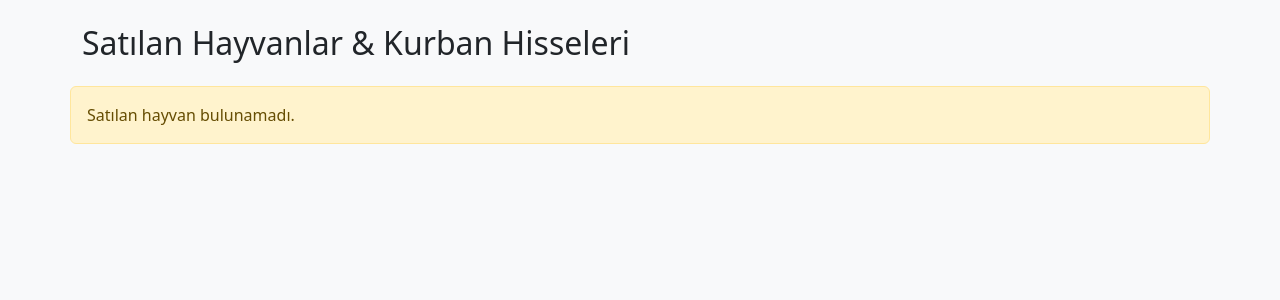
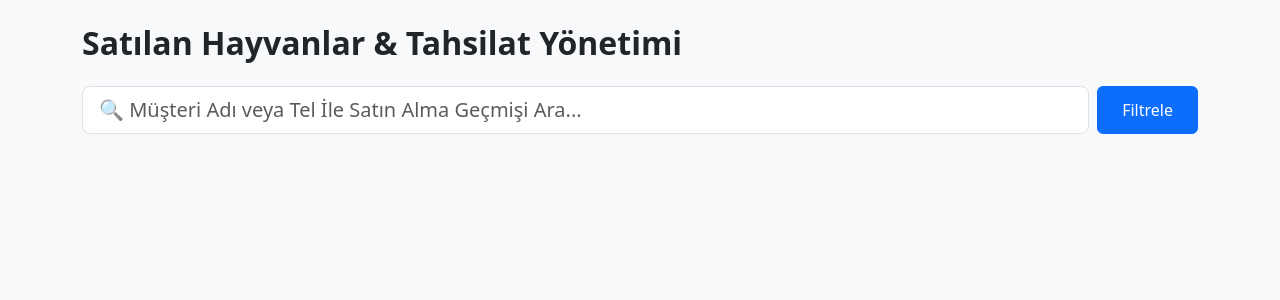
Before and after one commit to Dev1Zfr/PROJE_KLASORU, a Flask app: page /satilanlar in a window 1280 px wide. Shown: the part 80-380 px from the top of the page. Run offline with Flask 3, Linux system fonts and the light colour scheme; a user stored in the database is signed in; data that the repository does not hold is empty.

Commit message:
Update satilanlar.html

```diff
--- a/templates/satilanlar.html
+++ b/templates/satilanlar.html
@@ -1,44 +1,61 @@
 {% extends 'layout.html' %}
+{% block content %}
+<h2 class="mb-4 fw-bold">Satılan Hayvanlar & Tahsilat Yönetimi</h2>
 
-{% block content %}
-<h2 class="mb-4">Satılan Hayvanlar & Kurban Hisseleri</h2>
+<!-- KİME SATTIĞIMA GÖRE FİLTRELEME -->
+<form method="GET" action="/satilanlar" class="mb-4 d-flex gap-2">
+    <input type="text" name="q" class="form-control form-control-lg" placeholder="🔍 Müşteri Adı veya Tel İle Satın Alma Geçmişi Ara..." value="{{ q }}">
+    <button type="submit" class="btn btn-primary px-4">Filtrele</button>
+</form>
+
 <div class="row">
-    {% for hayvan in hayvanlar %}
+    {% for hayvan in kurbanlar + normal_satilanlar %}
     <div class="col-md-6 mb-4">
-        <div class="card shadow-sm border-success">
-            <div class="card-header bg-success text-white fw-bold d-flex justify-content-between">
-                <span>Küpe No: {{ hayvan.kupe_no }}</span>
-                <span>Satış Fiyatı: {{ hayvan.satis_fiyati }} ₺</span>
+        <div class="card shadow-sm h-100">
+            <div class="card-header bg-dark text-white fw-bold d-flex justify-content-between">
+                <span>Küpe No: {{ hayvan.kupe_no }} ({{ hayvan.satis_turu }})</span>
+                <span>Fiyat: {{ hayvan.satis_fiyati }} ₺</span>
             </div>
             <div class="card-body">
-                <p><strong>Irk:</strong> {{ hayvan.irk }} | <strong>Canlı KG:</strong> {{ hayvan.guncel_kg }} kg</p>
-
-                {% if hayvan.is_kurban %}
-                <div class="alert alert-info py-2">
-                    <small>
-                        <strong>Karkas Et (%{{ hayvan.randiman }} Randıman):</strong> ~{{ hayvan.karkas_et_kg }} kg<br>
-                        <strong>Hisse Başı Et (7'ye Bölüm):</strong> ~{{ hayvan.hisse_basi_et }} kg / hisse<br>
-                        <strong>Hisse Başı Fiyat:</strong> {{ hayvan.hisse_fiyati }} ₺
-                    </small>
-                </div>
-
-                <h6>Hissedarlar (7 Kişi)</h6>
-                <ul class="list-group list-group-flush mb-2">
-                    {% for hisse in hayvan.hisseder %}
-                    <li class="list-group-item d-flex justify-content-between align-items-center py-1">
-                        <small>{{ loop.index }}. {{ hisse.hissedar_adi }}</small>
-                        <small class="text-muted">{{ hisse.hissedar_tel }}</small>
-                    </li>
-                    {% else %}
-                    <li class="list-group-item py-1"><small class="text-muted">Henüz hisse ismi girilmedi.</small></li>
-                    {% endfor %}
-                </ul>
-                {% endif %}
+                <table class="table table-sm align-middle">
+                    <thead class="table-light">
+                        <tr><th>İsim</th><th>Borç</th><th>Kalan</th><th>İşlem</th></tr>
+                    </thead>
+                    <tbody>
+                        {% for hisse in hayvan.hisseler %}
+                        <tr>
+                            <td><strong>{{ hisse.hissedar_adi }}</strong><br><small>{{ hisse.hissedar_tel }}</small></td>
+                            <td>{{ hisse.toplam_borc }}₺</td>
+                            <td class="text-danger fw-bold">{{ hisse.kalan_borc }}₺</td>
+                            <td>
+                                <!-- Tahsilat Ekle -->
+                                <form action="/odeme-ekle/{{ hisse.id }}" method="POST" class="d-flex gap-1 mb-1">
+                                    <input type="number" name="ek_odeme" class="form-control form-control-sm" placeholder="₺" required style="width:60px;">
+                                    <input type="text" name="aciklama_not" class="form-control form-control-sm" placeholder="Not" style="width:70px;">
+                                    <button type="submit" class="btn btn-sm btn-success">+</button>
+                                </form>
+                                <!-- Ödeme Geçmişi Göster -->
+                                <button class="btn btn-sm btn-outline-info w-100" type="button" data-bs-toggle="collapse" data-bs-target="#gecmis-{{ hisse.id }}">Geçmişi Gör</button>
+                            </td>
+                        </tr>
+                        <!-- GİZLİ GEÇMİŞ KUTUSU -->
+                        <tr class="collapse bg-light" id="gecmis-{{ hisse.id }}">
+                            <td colspan="4" class="p-2">
+                                <ul class="list-unstyled mb-0 small">
+                                    {% for odeme in hisse.odemeler %}
+                                    <li>✅ {{ odeme.tarih.strftime('%d.%m.%Y') }}: <strong>{{ odeme.tutar }}₺</strong> - <em>{{ odeme.aciklama_not }}</em></li>
+                                    {% else %}
+                                    <li class="text-muted">Henüz tahsilat girilmedi.</li>
+                                    {% endfor %}
+                                </ul>
+                            </td>
+                        </tr>
+                        {% endfor %}
+                    </tbody>
+                </table>
             </div>
         </div>
     </div>
-    {% else %}
-    <div class="alert alert-warning">Satılan hayvan bulunamadı.</div>
     {% endfor %}
 </div>
 {% endblock %}
```
